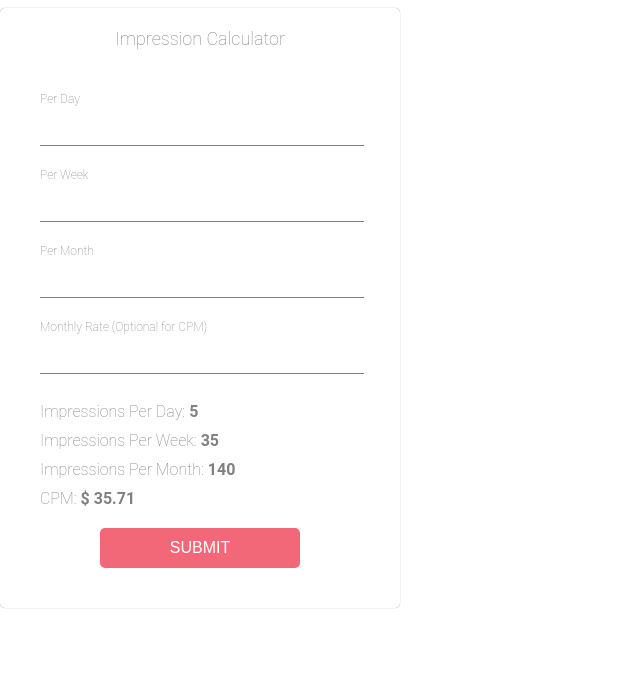
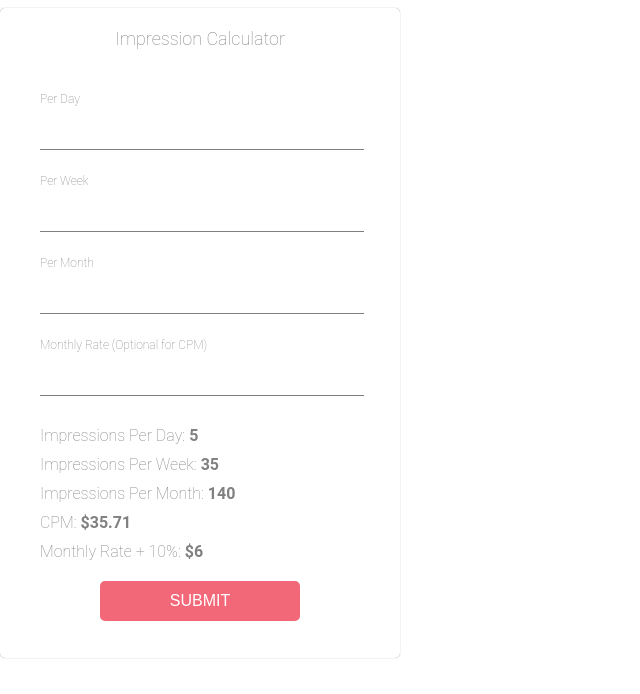
Before and after one commit to adam-86/impressions-calculator, a plain HTML site: page index.html in a window 1280 px wide. Both pictures are taken after typing "5", "5", "5", "5" into the empty fields and a click on the button "SUBMIT". Shown: the whole page, without its empty margins (0-640 px from the left). Drawn offline with Linux system fonts and the light colour scheme.

Commit message:
Added Monthly rate + 10% conversion

```diff
--- a/index.html
+++ b/index.html
@@ -37,6 +37,7 @@
       <span>Impressions per week: </span>
       <span>Impressions per month: </span>
       <span>CPM: </span>
+      <span>Monthly Rate + 10%: </span>
     </div>
 
 
--- a/javascript/main.js
+++ b/javascript/main.js
@@ -14,7 +14,8 @@ function getResults() {
     outputWeeks,
     outputMonths,
     outputCpm,
-    roundedCpm;
+    roundedCpm,
+    markup;
 
   if (perDay != 0) {
     outputDays = perDay;
@@ -34,6 +35,7 @@ function getResults() {
   } if(monthRate != 0) {
     outputCpm = monthRate / outputMonths * 1000;
     roundedCpm = Math.round(outputCpm * 100) / 100;
+    markup = (parseInt(monthRate) / 100 * 10 + parseInt(monthRate)) ;
   }
 
   //output results rounded to the nearest interger
@@ -41,7 +43,9 @@ function getResults() {
       <span>Impressions Per Day:<strong> ${Math.round(outputDays)} </strong></span>
       <span>Impressions Per Week:<strong> ${Math.round(outputWeeks)} </strong></span>
       <span>Impressions Per Month:<strong> ${Math.round(outputMonths)} </strong></span>
-      <span>CPM:<strong> $ ${(roundedCpm)} </strong></span>
+      <span>CPM:<strong> $${(roundedCpm)} </strong></span>
+      <span>Monthly Rate + 10%:<strong> $${Math.round(markup)} </strong></span>
+
       `;
 
   clearInputs();
--- a/styles/master.sass
+++ b/styles/master.sass
@@ -5,7 +5,7 @@ body
 
 .calc-body
   position: absolute
-  height: 600px
+  height: 650px
   width: 400px
   max-width: 100%
   box-shadow: 0 0 1px grey
```
Also changed, not shown: styles/master.css.
